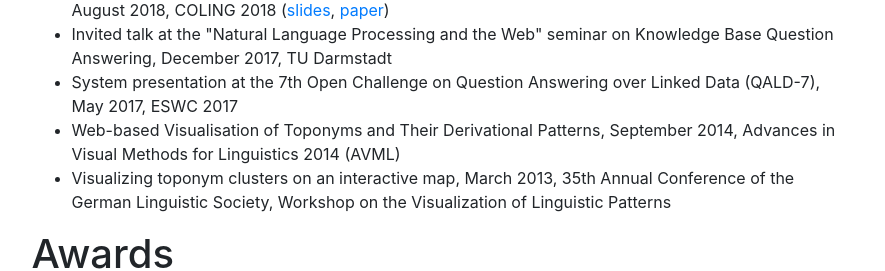
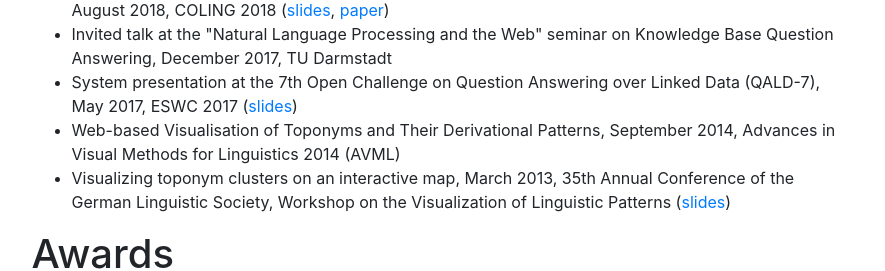
Before and after one commit to daniilsorokin/daniilsorokin.github.io, a plain HTML site: page index.html in a window 1280 px wide. Shown: the part 1076-1347 px from the top of the page, without its empty margins (196-1081 px from the left). Drawn offline with nearby package versions, Linux system fonts and the light colour scheme.

Commit message:
Add links to slides for older talks

```diff
--- a/index.html
+++ b/index.html
@@ -63,9 +63,9 @@
                     <li>Invited talk at <a href="http://talks.cam.ac.uk/show/index/6401">NLIP Seminar Series</a> on Graph Neural Networks for Knowledge Base Question Answering, November 2018, <a href="https://www.cl.cam.ac.uk">Computer Laboratory, University of Cambridge</a> (<a href="https://public.ukp.informatik.tu-darmstadt.de/sorokin/DS_GraphsQA_Cambridge.pdf">slides</a>)</li>
                     <li>Modeling Semantics with Gated Graph Neural Networks for Knowledge Base Question Answering, August 2018, COLING 2018 (<a href="https://public.ukp.informatik.tu-darmstadt.de/sorokin/DS_GraphsQA_COLING_2018.pdf">slides</a>, <a href="http://aclweb.org/anthology/C18-1280">paper</a>)</li>
                     <li>Invited talk at the "Natural Language Processing and the Web" seminar on Knowledge Base Question Answering, December 2017, TU Darmstadt</li>
-                    <li>System presentation at the 7th Open Challenge on Question Answering over Linked Data (QALD-7), May 2017, ESWC 2017</li>
+                    <li>System presentation at the 7th Open Challenge on Question Answering over Linked Data (QALD-7), May 2017, ESWC 2017 (<a href="">slides</a>)</li>
                     <li>Web-based Visualisation of Toponyms and Their Derivational Patterns, September 2014, Advances in Visual Methods for Linguistics 2014 (AVML)</li>
-                    <li>Visualizing toponym clusters on an interactive map, March 2013, 35th Annual Conference of the German Linguistic Society, Workshop on the Visualization of Linguistic Patterns</li>
+                    <li>Visualizing toponym clusters on an interactive map, March 2013, 35th Annual Conference of the German Linguistic Society, Workshop on the Visualization of Linguistic Patterns (<a href="http://ling.uni-konstanz.de/pages/home/hautli/LINGVIS/dgfs2013_barsukova_slides.pdf">slides</a>)</li>
                 </ul>
                 <h1>Awards</h1>
                 <ul>
```
